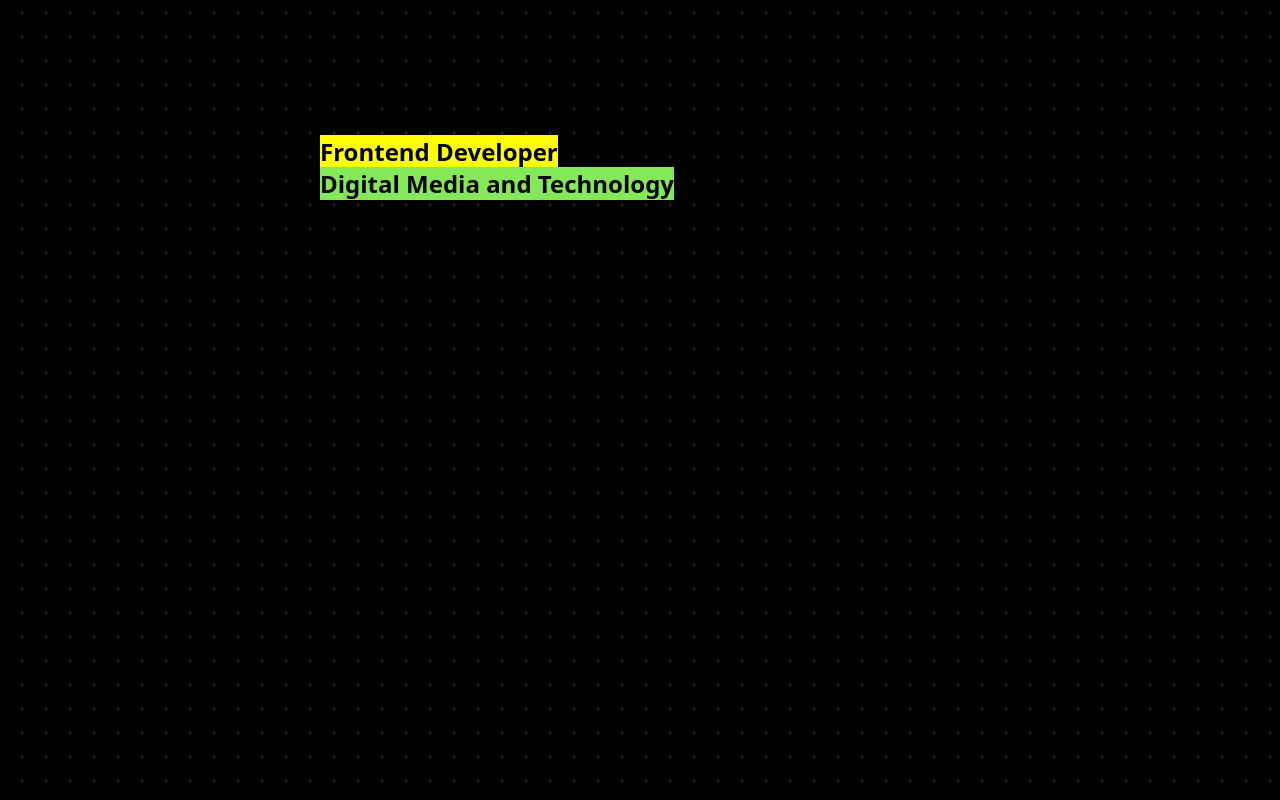
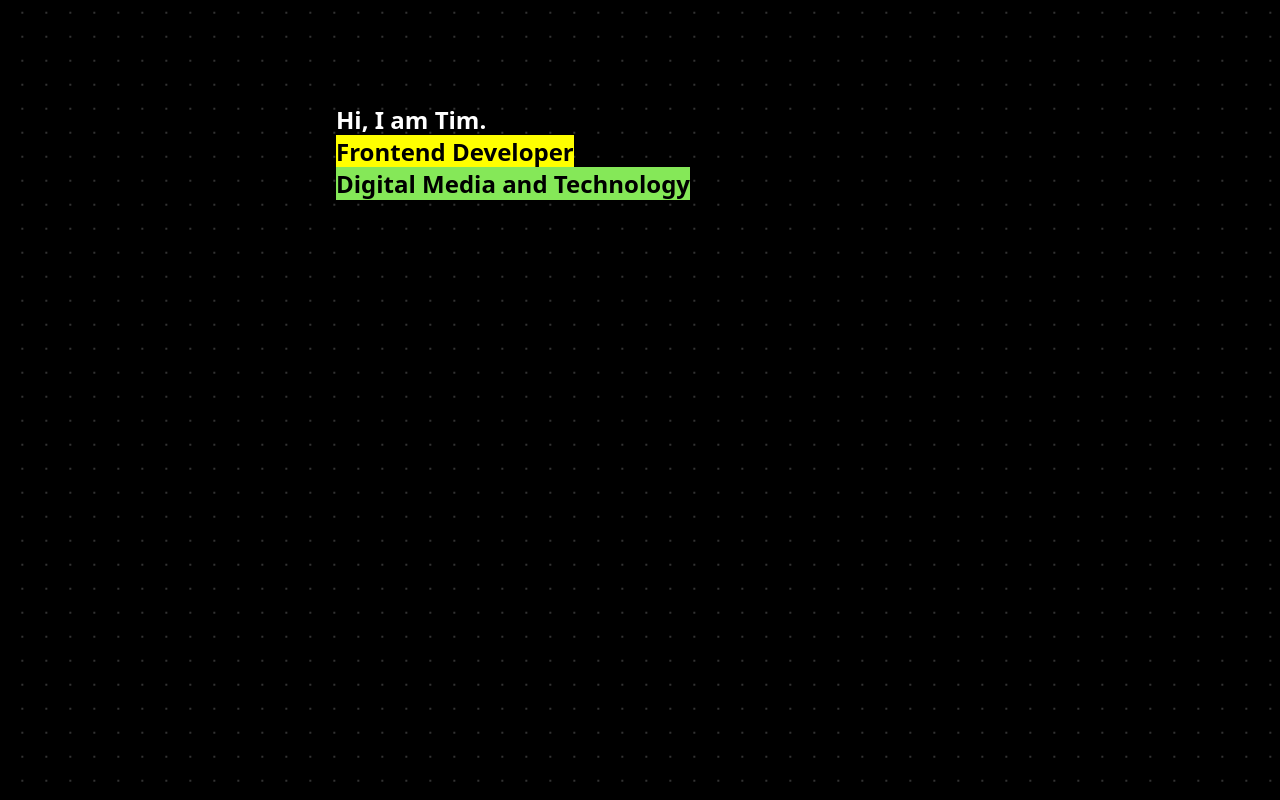
Before and after one commit to timspitzer/vanilla-portfolio, a PHP site: page / in a window 1280 px wide. Run offline with PHP 8.4, Linux system fonts and the light colour scheme.

Commit message:
adjusted rest of page to new layout

```diff
--- a/blog/index.html
+++ b/blog/index.html
@@ -9,6 +9,7 @@
     <link rel="stylesheet" href="/styles.css" />
   </head>
   <body>
+    <div class="content">
       <div class="top-main-container">
         <div class="top-container">
           <header>
@@ -18,6 +19,7 @@
             <ul>
               <li><a href="/projects/">Projects</a></li>
               <li><a href="/blog/">Blog</a></li>
+              <li><a href="/about/">About</a></li>
             </ul>
           </nav>
         </div>
@@ -98,10 +100,14 @@
               <a href="/blog/"><small>Blog</small></a>
             </li>
             <li>
+              <a href="/about/"><small>About</small></a>
+            </li>
+            <li>
               <a href="/imprint/"><small>Imprint</small></a>
             </li>
           </ul>
         </div>
       </footer>
+    </div>
   </body>
 </html>
--- a/index.html
+++ b/index.html
@@ -21,67 +21,52 @@
             <ul>
               <li><a href="/projects/">Projects</a></li>
               <li><a href="/blog/">Blog</a></li>
+              <li><a href="/about/">About</a></li>
             </ul>
           </nav>
         </div>
         <main>
           <article>
             <h1>
-              Hi, I am Tim.<br />
-              <mark class="bg-yellow over-overlay">Frontend Developer</mark> and
+              <span id="short-intro-text" class="color-white over-overlay"
+                >Hi, I am Tim.</span
+              ><br />
+              <mark class="bg-color-1 over-overlay">Frontend Developer</mark>
+              and
               <br />
-              <mark class="bg-green over-overlay">
+              <mark class="bg-color-2 over-overlay">
                 Digital Media and Technology</mark
               >
               graduate
             </h1>
             <p>
-              I am 27 and studied at Technical University Berlin. Alongside my
-              studies I worked with senior designers and developers on products,
-              such as WebRTC-based video conferencing, in-store video
-              surveillance and online consultation apps.
+              I'm a software engineeer from Berlin. I previously worked at
+              <a href="https://spreewunder.com">Spreewunder</a> building
+              progressive web apps. I like to create products that work well,
+              look nice and are easy-to-use. My goal is to create high quality
+              products with clean and maintainable code.
             </p>
             <p>
-              I strive to create high quality products that are easy to use,
-              with maintainable and easy to understand code as a foundation.
-            </p>
-            <p>
-              I try to keep busy by building projects on my own. You can find
-              them
-              <a href="/projects/">here</a> or read up on my
+              Check out my
+              <a href="/projects/">projects</a> or read up on my
               <a href="/blog/">blog</a> posts.
             </p>
-          </article>
-          <article>
-            <h1>My skills include</h1>
-            <p>
-              Apart from the courses included in my degree I have the following
-              skills:
-            </p>
-            Note: add icons for each element
-            <ul class="skills-list">
-              <li>Javascript ES6</li>
-              <li>HTML5</li>
-              <li>CSS3</li>
-              <li>WebComponents (LitElement)</li>
-              <li>React</li>
-              <li>Redux</li>
-              <li>TailwindCSS</li>
-              <li>Rollup</li>
-              <li>Git</li>
-            </ul>
           </article>
         </main>
       </div>
       <footer>
         <div><small>© 2022 Tim Spitzer</small></div>
         <div>
+          <!-- TODO: Maybe replave with social links -->
           <ul>
             <li>
               <a href="/projects/"><small>Projects</small></a>
             </li>
             <li>
               <a href="/blog/"><small>Blog</small></a>
+            </li>
+            <li>
+              <a href="/about/"><small>About</small></a>
             </li>
             <li>
               <a href="/imprint/"><small>Imprint</small></a>
--- a/projects/index.html
+++ b/projects/index.html
@@ -9,6 +9,7 @@
     <link rel="stylesheet" href="/styles.css" />
   </head>
   <body>
+    <div class="content">
       <div class="top-main-container">
         <div class="top-container">
           <header>
@@ -18,6 +19,7 @@
             <ul>
               <li><a href="/projects/">Projects</a></li>
               <li><a href="/blog/">Blog</a></li>
+              <li><a href="/about/">About</a></li>
             </ul>
           </nav>
         </div>
@@ -96,10 +98,14 @@
               <a href="/blog/"><small>Blog</small></a>
             </li>
             <li>
+              <a href="/about/"><small>About</small></a>
+            </li>
+            <li>
               <a href="/imprint/"><small>Imprint</small></a>
             </li>
           </ul>
         </div>
       </footer>
+    </div>
   </body>
 </html>
--- a/script.js
+++ b/script.js
@@ -1,9 +1,11 @@
 let alreadyRemoved = JSON.parse(sessionStorage.getItem("alreadyRemoved"));
-const element = document.querySelector(".overlay");
+const overlay = document.querySelector(".overlay");
+const introText = document.querySelector("#short-intro-text");
 
 if (alreadyRemoved) {
-  element.remove();
+  overlay.remove();
   document.body.classList.remove("disable-scroll");
+  introText.classList.remove("color-white");
 }
 
 if (!alreadyRemoved) {
@@ -15,8 +17,9 @@ function addRemoveBackgroundListener() {
     "click",
     (e) => {
       e.preventDefault();
-      element.classList.remove("background-effect");
+      overlay.classList.remove("background-effect");
       document.body.classList.remove("disable-scroll");
+      introText.classList.remove("color-white");
       sessionStorage.setItem("alreadyRemoved", JSON.stringify(true));
     },
     { once: true }
--- a/styles.css
+++ b/styles.css
@@ -1,5 +1,4 @@
 /* Generic styles  */
-
 a {
   text-decoration: none;
 }
@@ -11,18 +10,22 @@ p a {
 body {
   font-family: system-ui, -apple-system, BlinkMacSystemFont, "Segoe UI", Roboto,
     Oxygen, Ubuntu, Cantarell, "Open Sans", "Helvetica Neue", sans-serif;
+  --color-1: #ffff00;
+  --color-2: #85e858;
+  --color-3: #00c584;
+  --color-4: #009c95;
+  --color-5: #007184;
+  --color-6: #2f4858;
 }
 
 .content {
-  display: flex;
-  flex-direction: column;
-  max-width: 640px;
+  max-width: 40rem;
   margin: 0 auto;
+  padding: 0 1rem;
 }
 
 .top-main-container {
   padding-top: 2rem;
-  flex: 1 0 100%;
 }
 
 .top-container {
@@ -33,7 +36,7 @@ body {
 
 header > a {
   font-family: "Courier New", Courier, monospace;
-  letter-spacing: -2px;
+  letter-spacing: -3px;
   font-size: 2rem;
 }
 
@@ -101,12 +104,16 @@ h6 {
 
 /* Utility classes */
 
-.bg-yellow {
-  background-color: #ffff00;
+.bg-color-1 {
+  background-color: var(--color-1);
 }
 
-.bg-green {
-  background-color: #85e858;
+.bg-color-2 {
+  background-color: var(--color-2);
+}
+
+.color-white {
+  color: #fff;
 }
 
 .background-effect {
```
Also changed, not shown: about/index.html (added, +71 -0 lines), blog/post-5/index.html (+23 -16 lines), blog/spreewunder/index.html (+23 -16 lines), projects/project-5/index.html (+23 -16 lines). Lines whose indentation alone changed are shown as unchanged.
